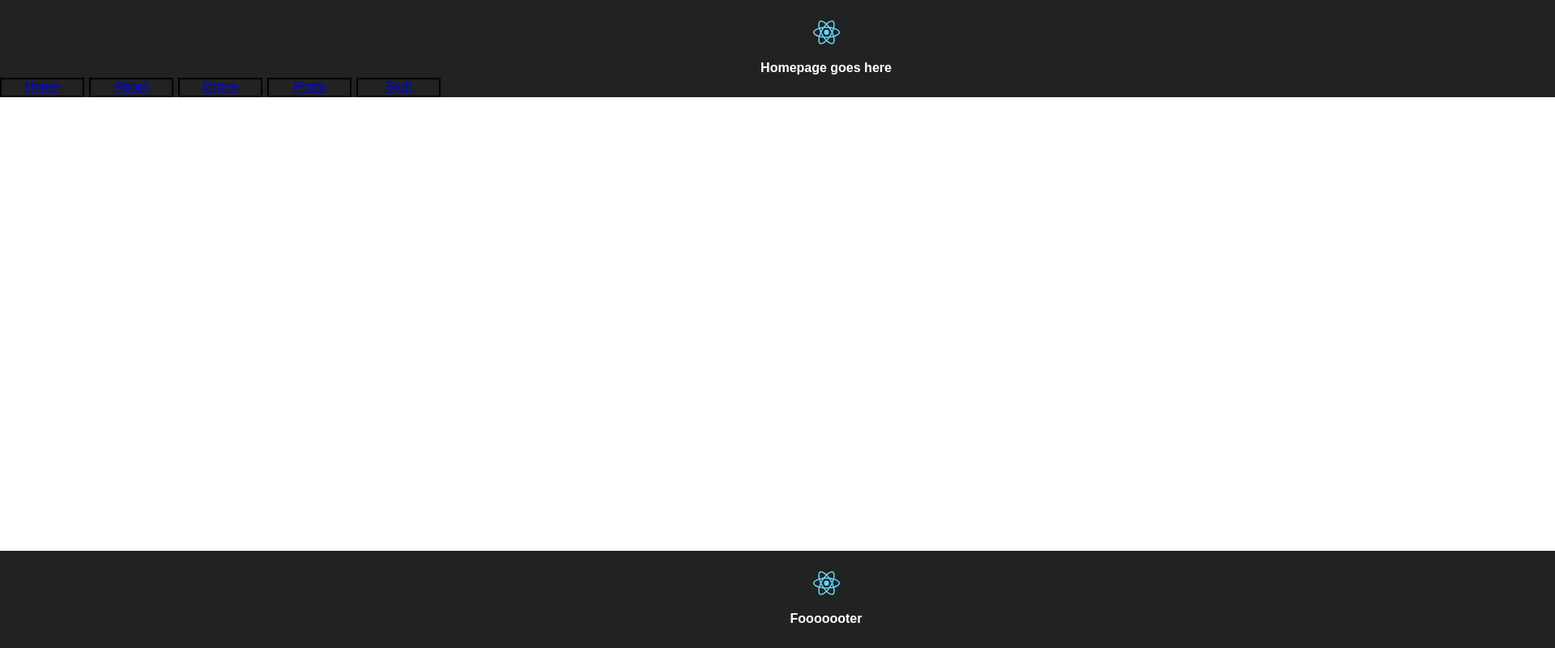
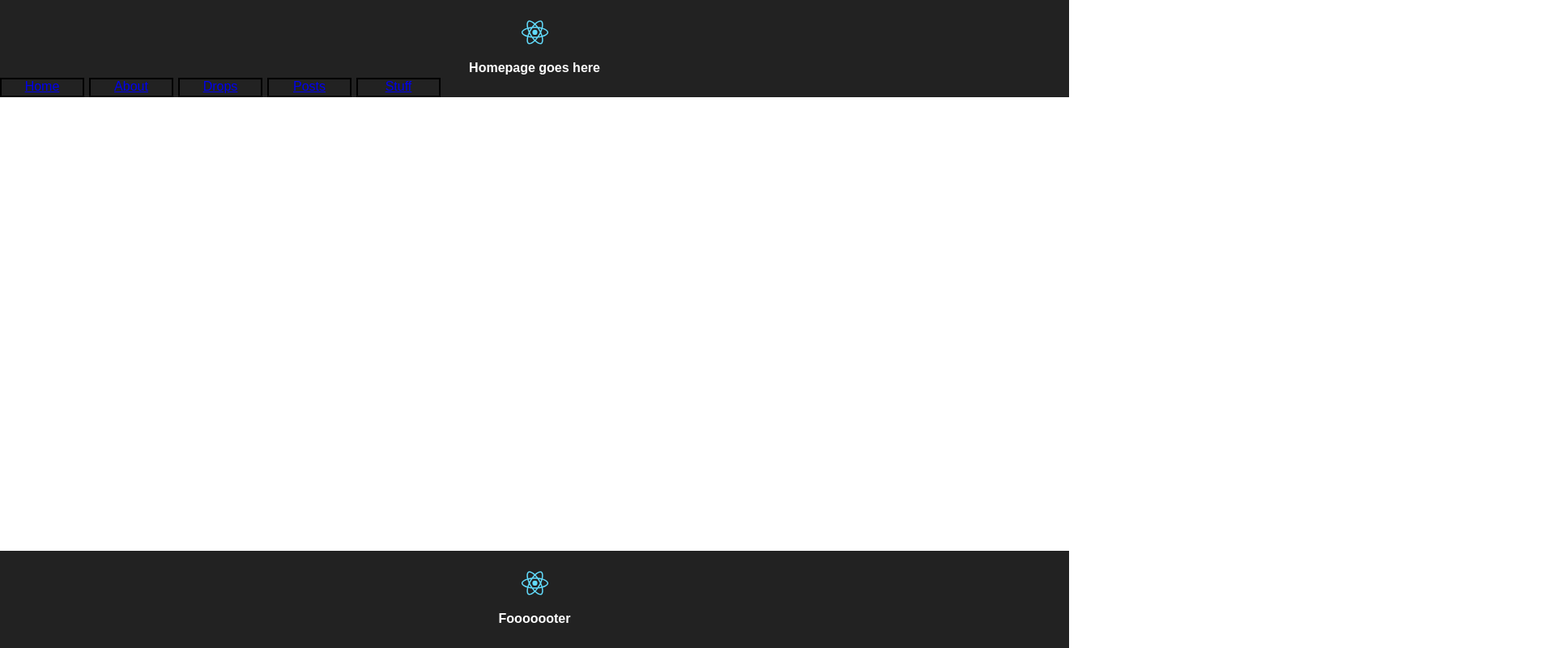
Before and after one commit to tobyjohnston38/test-app, a React (Create React App) app: page /tictac in a window 1280 px wide. Shown: the top 800 px of the page at 81% size, 1920 px wide, since content can reach past the window. Built offline with nearby package versions, Linux system fonts and the light colour scheme.

Commit message:
header footer 100%

```diff
--- a/src/App.css
+++ b/src/App.css
@@ -25,10 +25,14 @@
   position: relative; right: 0px; top: 100px;
 }
 
+.counter-page {
+
+}
+
 .counter-1 {
   height: 80px;
   position: absolute; left: 900px; top: 250px;
-  /* cursor: pointer; */
+  cursor: pointer;
 }
 
 .counter-5 {
@@ -118,7 +122,7 @@
 .App-header {
   background-color: #222;
   height: 80px;
-  width: 2000px;
+  width: 100%;
   padding: 20px;
   color: white;
 }
@@ -134,7 +138,7 @@
 .App-footer {
   background-color: #222;
   height: 80px;
-  width: 2000px;
+  width: 100%;
   padding: 20px;
   color: white;
   position: absolute; bottom: 0px;
```
